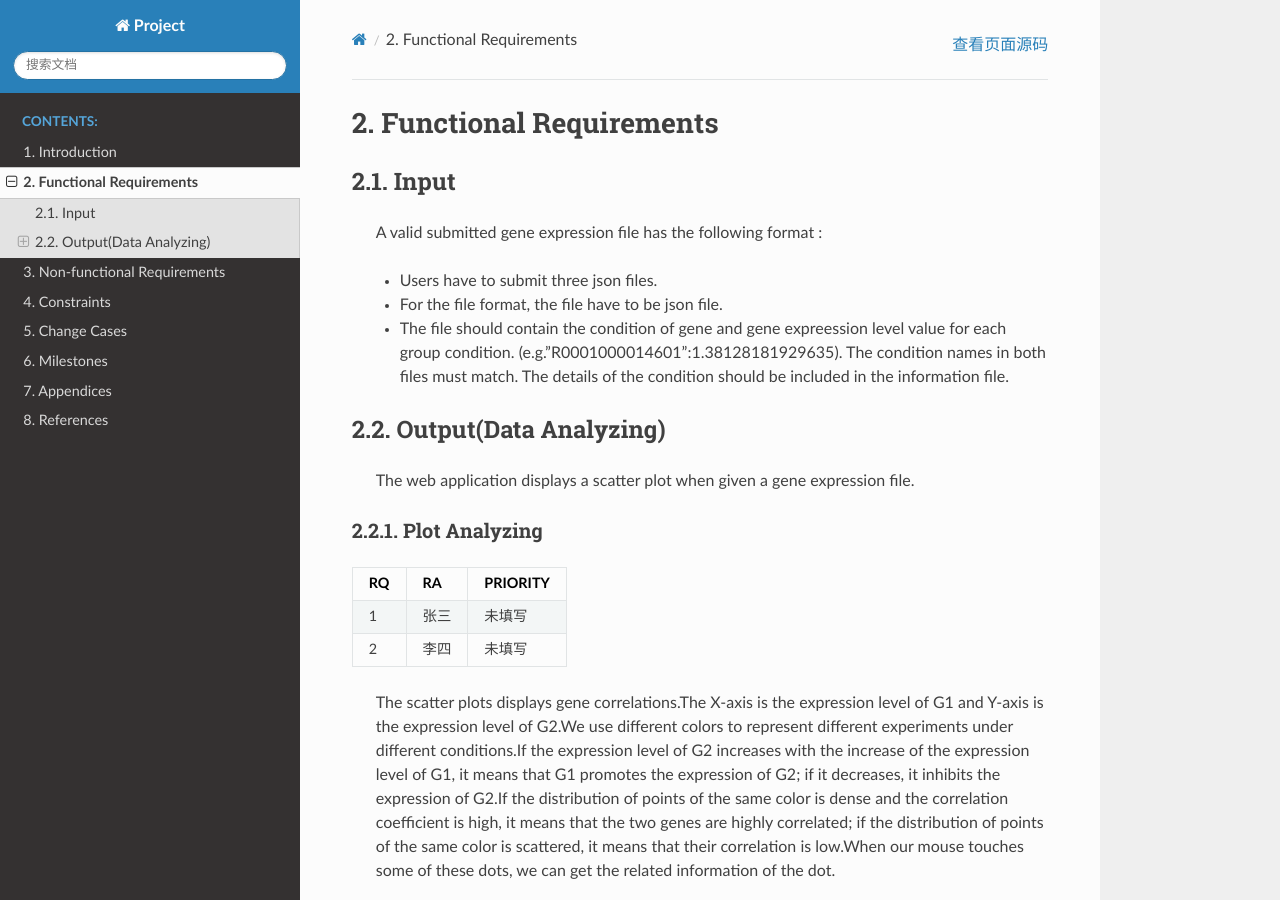
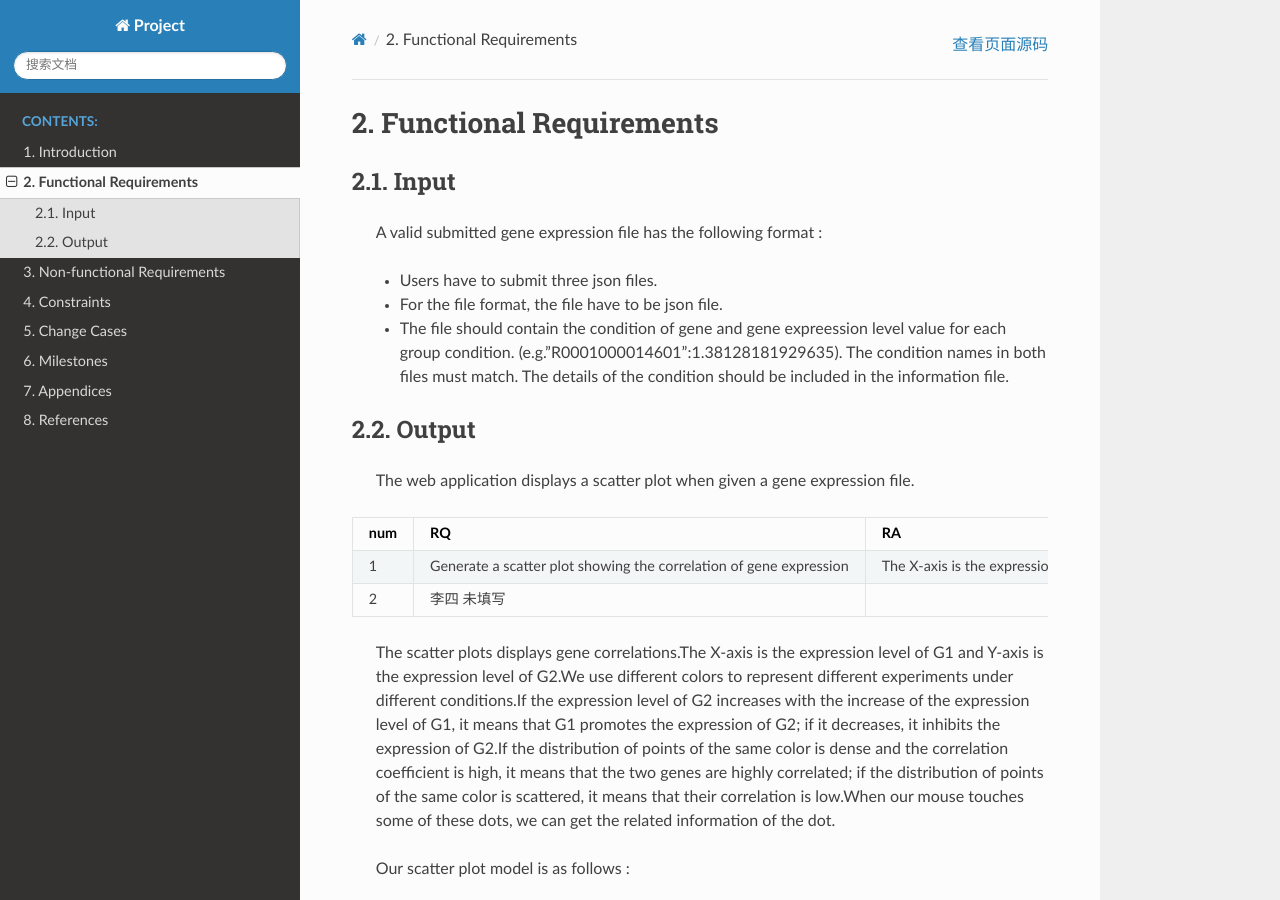
Before and after one commit to jerilmm/gene-expression, a Sphinx documentation site: the page built from sphinx/source/functional-requirements.rst, in a window 1280 px wide and 900 px high. Built offline with Sphinx 7.4.7 and the Read the Docs theme 2.0.0, drawn with Linux system fonts in a browser that asks for light colours.

Commit message:
Update functional-requirements.rst

```diff
--- a/sphinx/source/functional-requirements.rst
+++ b/sphinx/source/functional-requirements.rst
@@ -12,19 +12,16 @@
 
  * The file should contain the condition of gene and gene expreession level value for each group condition. (e.g."R0001000014601":1.38128181929635). The condition names in both files must match. The details of the condition should be included in the information file.
 
-2.2. Output(Data Analyzing)
------------------------------
+2.2. Output
+------------
 
  The web application displays a scatter plot when given a gene expression file.
-
-2.2.1. Plot Analyzing
-^^^^^^^^^^^^^^^^^^^^^
-===== ======== ==========
-RQ     RA      PRIORITY
-===== ======== ==========
-1      张三     未填写
+=== ===================================================================== ================================================================================= =======
+num              RQ                                                                 RA                                                                                                                    PRIORITY
+=== ===================================================================== ================================================================================= =======
+1      Generate a scatter plot showing the correlation of gene expression The X-axis is the expression level of G1 and Y-axis is the expression level of G2  H
 2      李四     未填写
-===== ======== ==========
+=== ===================================================================== ================================================================================= =======
 
  The scatter plots displays gene correlations.The X-axis is the expression level of G1 and Y-axis is the expression level of  G2.We use different colors to represent different experiments under different conditions.If the expression level of G2 increases with the increase of the expression level of G1, it means that G1 promotes the expression of G2; if it decreases, it inhibits the expression of G2.If the distribution of points of the same color is dense and the correlation coefficient is high, it means that the two genes are highly correlated; if the distribution of points of the same color is scattered, it means that their correlation is low.When our mouse touches some of these dots, we can get the  related information of the dot.
 
```
